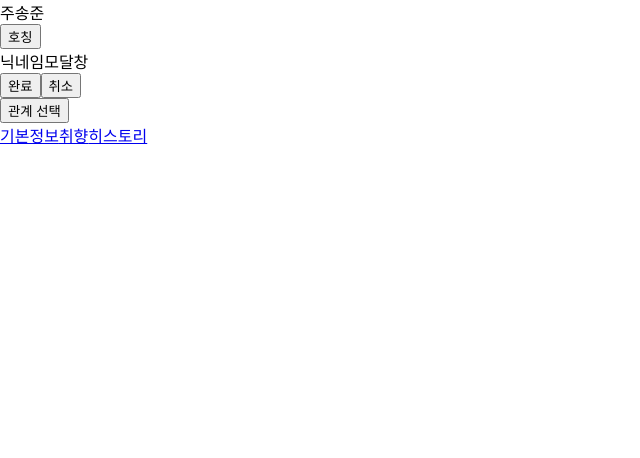
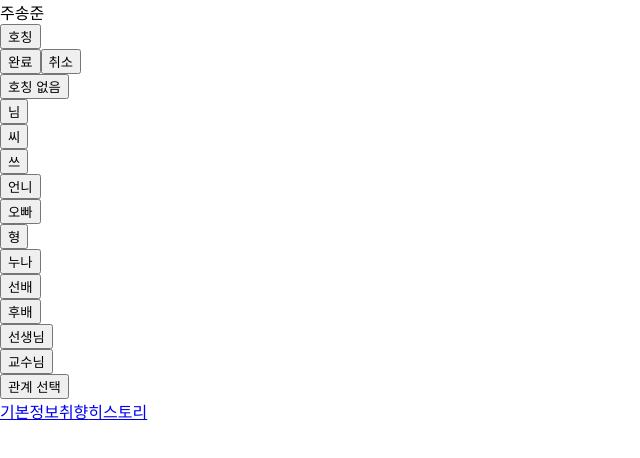
Before and after one commit to existentialist2001/Repo_React, a React (Create React App) app: page / in a window 1280 px wide. Both pictures are taken after a click on the button "호칭". Shown: the top 458 px of the page, without its empty margins (0-640 px from the left). Built offline with nearby package versions, Linux system fonts and the light colour scheme.

Commit message:
기본적인 로직 완성

```diff
--- /dev/null
+++ b/src/components/MainButton.js
@@ -0,0 +1,14 @@
+//* 호칭을 선택할 떄 사용할 하나의 커스텀 버튼
+import React from "react";
+
+const MainButton = (props) => {
+  return (
+    <div>
+      <button onClick={() => props.onChange(props.children)}>
+        {props.children}
+      </button>
+    </div>
+  );
+};
+
+export default MainButton;
--- a/src/components/NicknameModal.js
+++ b/src/components/NicknameModal.js
@@ -1,4 +1,6 @@
 import React, { useState } from "react";
+
+import MainButton from "./MainButton";
 
 const NicknameModal = (props) => {
   //사용자로부터 전달받은 호칭을 저장하는 state
@@ -6,9 +8,8 @@ const NicknameModal = (props) => {
 
   //완료 버튼
   const completeHandler = () => {
-    //props.onChange(selectedNickname);
-    //todo 테스트로 밑에걸로 바꾸어 놓음->나중에 윗 주석친 코드로 바꾸기
-    props.onChange("호칭");
+    //todo 만약에 완료 버튼 눌렀을 시 조건문으로 검사해 아무 것도 선택되지 않았다면, 기본값(호칭)으로 설정하거나 필수적으로 선택해야한다는 문구 띄우는 로직 작성하기
+    props.onChange(selectedNickname);
     //닉네임을 바꾸었으면 모달을 끈다.
     props.onCancel();
   };
@@ -16,7 +17,7 @@ const NicknameModal = (props) => {
   //취소 버튼
   const delHandler = () => {
     props.onCancel();
-    //그리고 논리상 호칭을 임시 저장하는 state도 초기화 해주어야함
+    //그리고 논리적으로 호칭을 임시 저장하는 state도 초기화 해주어야함
     setSelectedNickname("");
   };
 
@@ -24,9 +25,28 @@ const NicknameModal = (props) => {
     <>
       {props.visible ? (
         <div>
-          <div>닉네임모달창</div>
-          <button onClick={completeHandler}>완료</button>
-          <button onClick={delHandler}>취소</button>
+          <div>
+            <button onClick={completeHandler}>완료</button>
+            <button onClick={delHandler}>취소</button>
+          </div>
+          <div>
+            <MainButton onChange={setSelectedNickname}>호칭 없음</MainButton>
+            <MainButton onChange={setSelectedNickname}>님</MainButton>
+            <MainButton onChange={setSelectedNickname}>씨</MainButton>
+            <MainButton onChange={setSelectedNickname}>쓰</MainButton>
+          </div>
+          <div>
+            <MainButton onChange={setSelectedNickname}>언니</MainButton>
+            <MainButton onChange={setSelectedNickname}>오빠</MainButton>
+            <MainButton onChange={setSelectedNickname}>형</MainButton>
+            <MainButton onChange={setSelectedNickname}>누나</MainButton>
+          </div>
+          <div>
+            <MainButton onChange={setSelectedNickname}>선배</MainButton>
+            <MainButton onChange={setSelectedNickname}>후배</MainButton>
+            <MainButton onChange={setSelectedNickname}>선생님</MainButton>
+            <MainButton onChange={setSelectedNickname}>교수님</MainButton>
+          </div>
         </div>
       ) : null}
     </>
--- a/src/components/RelationModal.js
+++ b/src/components/RelationModal.js
@@ -1,4 +1,6 @@
 import React, { useState } from "react";
+
+import MainButton from "./MainButton";
 
 const RelationModal = (props) => {
   //사용자가 선택한 관계상태를 저장하기 위한 state
@@ -6,7 +8,7 @@ const RelationModal = (props) => {
 
   const completeHandler = () => {
     //todo 나중에 주석해제하고 이 코드로 바꾸어야 함props.onChange(selectedRelation);
-    props.onChange("관계 선택");
+    props.onChange(selectedRelation);
     props.onCancel();
   };
 
@@ -21,9 +23,26 @@ const RelationModal = (props) => {
     <>
       {props.visible ? (
         <div>
-          <div>관계선택 모달</div>
-          <button onClick={completeHandler}>완료</button>
-          <button onClick={delHandler}>취소</button>
+          <div>
+            <button onClick={completeHandler}>완료</button>
+            <button onClick={delHandler}>취소</button>
+          </div>
+          <div>
+            <MainButton onChange={setSelectedRelation}>절친한 사이</MainButton>
+            <MainButton onChange={setSelectedRelation}>친한 사이</MainButton>
+            <MainButton onChange={setSelectedRelation}>친해지는 중</MainButton>
+          </div>
+          <div>
+            <MainButton onChange={setSelectedRelation}>알아가는 중</MainButton>
+            <MainButton onChange={setSelectedRelation}>함께 사는 중</MainButton>
+            <MainButton onChange={setSelectedRelation}>사랑하는 중</MainButton>
+          </div>
+          <div>
+            <MainButton onChange={setSelectedRelation}>아는 사이</MainButton>
+            <MainButton onChange={setSelectedRelation}>가족</MainButton>
+            <MainButton onChange={setSelectedRelation}>소꿉 친구</MainButton>
+            <MainButton onChange={setSelectedRelation}>절친</MainButton>
+          </div>
         </div>
       ) : null}
     </>
--- a/src/screens/Taste_Main.js
+++ b/src/screens/Taste_Main.js
@@ -1,8 +1,9 @@
 import React, { useState } from "react";
 import { Route, Link } from "react-router-dom";
+import NicknameModal from "../components/NicknameModal";
 
 //모달 임포트
-import NicknameModal from "../components/NicknameModal";
+import MainButton from "../components/NicknameModal";
 import RelationModal from "../components/RelationModal";
 
 //중첩 라우팅을 위한 스크린 임포트
@@ -13,15 +14,11 @@ import Taste_taste_screen from "./Taste_taste_screen";
 //todo 이 화면에서 취향 클릭했을 때 구체적 내용 입력 페이지로 들어가도록 라우팅하기.
 
 const Taste_Main = (props) => {
-  console.log("taste_main");
   //! 호칭과 관계상태는 메인 화면에서만 사용하기 때문에 최상단에 state가 위치할 필요 없음.
   //! 관계상태와 관계상태 모달
   const [relationModal, setRelationModal] = useState(false);
   const [relationStatus, setRelationStatus] = useState("관계 선택");
-  //릴레이션 모달 완료 버튼 함수
-  const changeRelation = (relation) => {
-    setRelationStatus(relation);
-  };
+
   //릴레이션 모달 취소 버튼 함수
   const cancelChangeRelation = () => {
     setRelationModal(false);
@@ -30,11 +27,6 @@ const Taste_Main = (props) => {
   //! 호칭과 호칭모달
   const [nicknameModal, setNicknameModal] = useState(false);
   const [nickname, setNickname] = useState("호칭");
-
-  //호칭을 새로 선택한 후 완료를 눌렀을때 호칭을 최종적으로 변경해주는 함수
-  const changeNickname = (name) => {
-    setNickname(name);
-  };
 
   //호칭변경 모달에서 취소를 눌렀을때 작동되는 함수
   const cancelChangeNickname = () => {
@@ -56,7 +48,7 @@ const Taste_Main = (props) => {
             <NicknameModal
               visible={nicknameModal}
               onCancel={cancelChangeNickname}
-              onChange={changeNickname}
+              onChange={setNickname}
             />
           </div>
           <div className="mainSecond">
@@ -68,7 +60,7 @@ const Taste_Main = (props) => {
             <RelationModal
               visible={relationModal}
               onCancel={cancelChangeRelation}
-              onChange={changeRelation}
+              onChange={setRelationStatus}
             />
           </div>
         </div>
```
